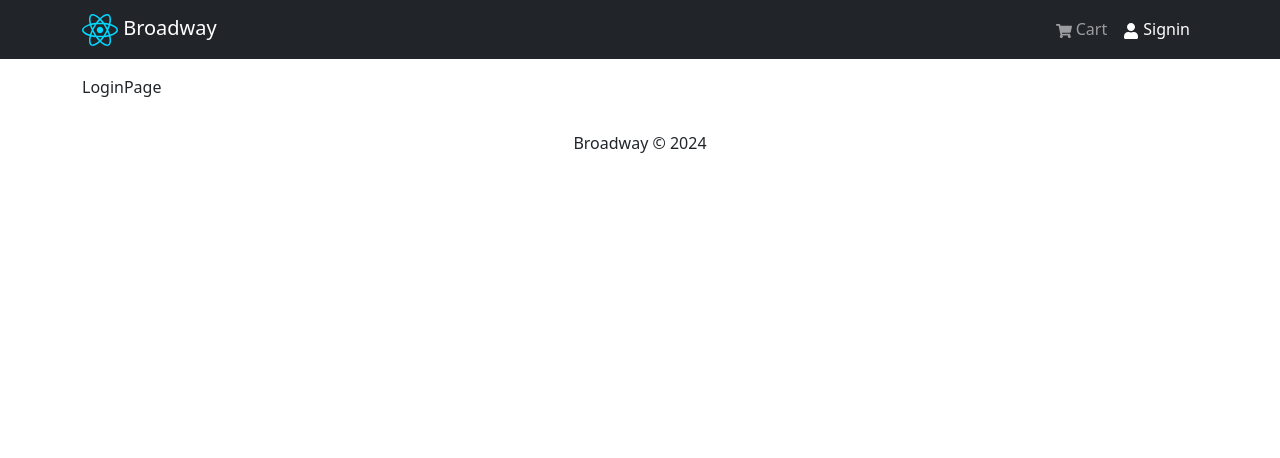
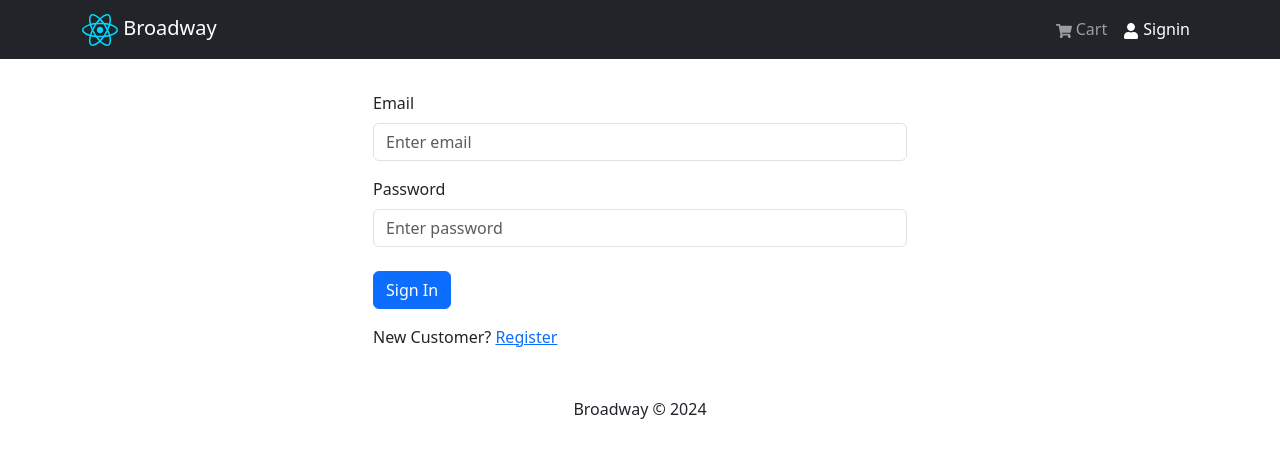
Before and after one commit to nikeshdc-25/ECommerce, a React (Vite) app in the folder frontend/: page /signin in a window 1280 px wide. Shown: the top 458 px of the page. Built offline with nearby package versions, Linux system fonts and the light colour scheme.

Commit message:
implement product api slice and user login

```diff
--- a/frontend/package.json
+++ b/frontend/package.json
@@ -18,7 +18,8 @@
     "react-dom": "^18.3.1",
     "react-icons": "^5.2.1",
     "react-redux": "^9.1.2",
-    "react-router-dom": "^6.25.0"
+    "react-router-dom": "^6.25.0",
+    "react-toastify": "^10.0.5"
   },
   "devDependencies": {
     "@types/react": "^18.3.3",
--- a/frontend/src/App.jsx
+++ b/frontend/src/App.jsx
@@ -1,6 +1,8 @@
 import { Container, Row, Col } from "react-bootstrap";
 import Footer from "./components/Footer";
 import Header from "./components/Header";
+import { ToastContainer } from "react-toastify";
+import "react-toastify/dist/ReactToastify.css";
 import { Outlet } from "react-router-dom";
 
 function App() {
@@ -11,6 +13,7 @@ function App() {
         <Outlet />
       </Container>
       <Footer />
+      <ToastContainer />
     </>
   );
 }
--- /dev/null
+++ b/frontend/src/components/FormContainer.jsx
@@ -0,0 +1,13 @@
+import { Container, Row, Col } from "react-bootstrap";
+
+export default function FormContainer({ children }) {
+  return (
+    <Container>
+      <Row className="justify-content-md-center">
+        <Col xs={12} md={6}>
+          {children}
+        </Col>
+      </Row>
+    </Container>
+  );
+}
--- a/frontend/src/components/Product.jsx
+++ b/frontend/src/components/Product.jsx
@@ -5,7 +5,9 @@ import { Link } from "react-router-dom";
 function Product({ product }) {
   return (
     <Card className="my-3 p-3">
-      <Card.Img src={product.image} variant="top" />
+      <Link to={`/product/${product._id}`}>
+        <Card.Img src={product.image} variant="top" />
+      </Link>
       <Card.Body>
         <Link to={`/product/${product._id}`}>
           <Card.Text as="div" className="product-title">
--- a/frontend/src/pages/CartPage.jsx
+++ b/frontend/src/pages/CartPage.jsx
@@ -17,7 +17,7 @@ const CartPage = () => {
   return (
     <>
       {cartItems.length == 0 ? (
-        <Message>
+        <Message variant="warning">
           Your cart is currently empty. <Link to="/">Go to Products</Link>
         </Message>
       ) : (
@@ -105,7 +105,12 @@ const CartPage = () => {
                 </Row>
               </ListGroup.Item>
               <ListGroup.Item>
-                <Button>Checkout</Button>
+                <Link
+                  to="/signin?redirect=/shipping"
+                  className="btn btn-secondary"
+                >
+                  Checkout
+                </Link>
               </ListGroup.Item>
             </ListGroup>
           </Col>
--- a/frontend/src/pages/HomePage.jsx
+++ b/frontend/src/pages/HomePage.jsx
@@ -2,6 +2,8 @@ import { Row, Col } from "react-bootstrap";
 import Product from "../components/Product";
 import { useState, useEffect } from "react";
 import { useLoaderData } from "react-router-dom";
+import { useGetProductsQuery } from "../slices/productSlice";
+import Message from "../components/Message";
 const HomePage = () => {
   // const [products, setProducts] = useState([]);
   // useEffect(() => {
@@ -12,10 +14,16 @@ const HomePage = () => {
   //       console.log("Error Occur while fetching api", err.message)
   //     );
   // }, []);
-  const products = useLoaderData();
+  const { data: products, isLoading, error } = useGetProductsQuery();
+  console.log(error);
   return (
     <>
       <h1>Latest Products</h1>
+      {isLoading ? (
+        <h1>Loading...</h1>
+      ) : error ? (
+        <Message variant="danger">{error?.data?.error || error.error}</Message>
+      ) : (
         <Row>
           {products.map((product) => (
             <Col sm={12} md={6} lg={4} xl={3} key={product._id}>
@@ -23,6 +31,7 @@ const HomePage = () => {
             </Col>
           ))}
         </Row>
+      )}
     </>
   );
 };
--- a/frontend/src/pages/LoginPage.jsx
+++ b/frontend/src/pages/LoginPage.jsx
@@ -1,7 +1,55 @@
-import React from "react";
+import { useState } from "react";
+import FormContainer from "../components/FormContainer";
+import { FormGroup, Form, Button, Row, Col } from "react-bootstrap";
+import { Link } from "react-router-dom";
+import { useLoginMutation } from "../slices/userApiSlice";
+import { toast } from "react-toastify";
 
 const LoginPage = () => {
-  return <div>LoginPage</div>;
+  const [email, setEmail] = useState("");
+  const [password, setPassword] = useState("");
+  const [login, { isLoading }] = useLoginMutation();
+  const submitHandler = async (e) => {
+    e.preventDefault();
+    try {
+      let resp = await login({ email, password }).unwrap();
+      toast.success(resp.message);
+    } catch (err) {
+      console.log(err);
+    }
+  };
+  return (
+    <FormContainer>
+      <Form onSubmit={submitHandler}>
+        <FormGroup controlId="email" className="my-3">
+          <Form.Label>Email</Form.Label>
+          <Form.Control
+            type="email"
+            placeholder="Enter email"
+            value={email}
+            onChange={(e) => setEmail(e.target.value)}
+          ></Form.Control>
+        </FormGroup>
+        <FormGroup controlId="password" className="my-3">
+          <Form.Label>Password</Form.Label>
+          <Form.Control
+            type="password"
+            placeholder="Enter password"
+            value={password}
+            onChange={(e) => setPassword(e.target.value)}
+          ></Form.Control>
+        </FormGroup>
+        <Button type="submit" variant="primary" className="mt-2">
+          Sign In
+        </Button>
+      </Form>
+      <Row className="py-3">
+        <Col>
+          New Customer? <Link to="/register">Register</Link>
+        </Col>
+      </Row>
+    </FormContainer>
+  );
 };
 
 export default LoginPage;
--- a/frontend/src/pages/ProductPage.jsx
+++ b/frontend/src/pages/ProductPage.jsx
@@ -5,26 +5,35 @@ import { useEffect, useState } from "react";
 import { useParams, Link, useNavigate } from "react-router-dom";
 import { addItem } from "../slices/cartSlice";
 import { useDispatch } from "react-redux";
+import { useGetProductByIdQuery } from "../slices/productSlice";
+import Message from "../components/Message";
 
 function ProductPage() {
   const { id } = useParams();
   const [qty, setQty] = useState(1);
-  const [product, setProduct] = useState({});
+  // const [product, setProduct] = useState({});
   const dispatch = useDispatch();
   const navigate = useNavigate();
+  const { data: product, isLoading, error } = useGetProductByIdQuery(id);
 
-  useEffect(() => {
-    axios
-      .get("/api/v1/products/" + id) // `/api/v1/products/${id}`
-      .then((resp) => setProduct(resp.data))
-      .catch((err) => console.log(err.message));
-  }, []);
+  // useEffect(() => {
+  //   axios
+  //     .get("/api/v1/products/" + id) // `/api/v1/products/${id}`
+  //     .then((resp) => setProduct(resp.data))
+  //     .catch((err) => console.log(err.message));
+  // }, []);
 
   const addToCartHandler = (item) => {
     dispatch(addItem(item));
     navigate("/cart");
   };
   return (
+    <>
+      {isLoading ? (
+        <h1>Loading...</h1>
+      ) : error ? (
+        <Message variant="danger">{error?.data?.error || error.error}</Message>
+      ) : (
         <>
           <Link className="btn btn-light" to="/">
             Go Back
@@ -95,6 +104,8 @@ function ProductPage() {
             </Col>
           </Row>
         </>
+      )}
+    </>
   );
 }
 
--- /dev/null
+++ b/frontend/src/slices/productSlice.js
@@ -0,0 +1,21 @@
+import { PRODUCT_URL } from "../constant";
+import { apiSlice } from "./apiSlice";
+
+const productSlice = apiSlice.injectEndpoints({
+  endpoints: (builder) => ({
+    getProducts: builder.query({
+      query: () => ({
+        url: PRODUCT_URL,
+      }),
+      keepUnusedDataFor: 5,
+    }),
+    getProductById: builder.query({
+      query: (id) => ({
+        url: `${PRODUCT_URL}/${id}`,
+      }),
+      keepUnusedDataFor: 5,
+    }),
+  }),
+});
+
+export const { useGetProductsQuery, useGetProductByIdQuery } = productSlice;
--- /dev/null
+++ b/frontend/src/slices/userApiSlice.js
@@ -0,0 +1,16 @@
+import { USER_URL } from "../constant";
+import { apiSlice } from "./apiSlice";
+
+const userApiSlice = apiSlice.injectEndpoints({
+  endpoints: (builder) => ({
+    login: builder.mutation({
+      query: (data) => ({
+        url: `${USER_URL}/login`,
+        method: "POST",
+        body: data,
+      }),
+    }),
+  }),
+});
+
+export const { useLoginMutation } = userApiSlice;
```
Also changed, not shown: 2 other files (tests, documents, lock files or other folders). Lines whose indentation alone changed are shown as unchanged.
